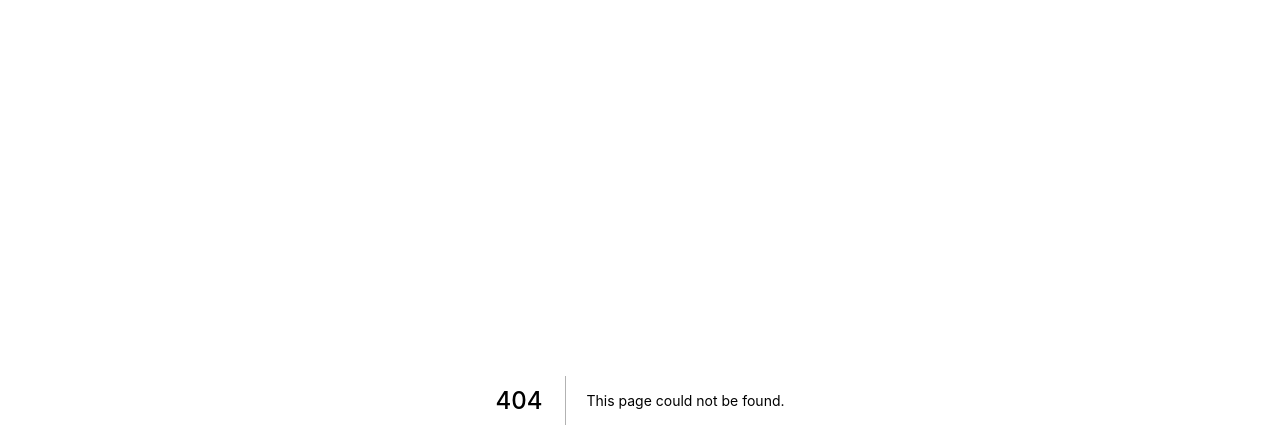
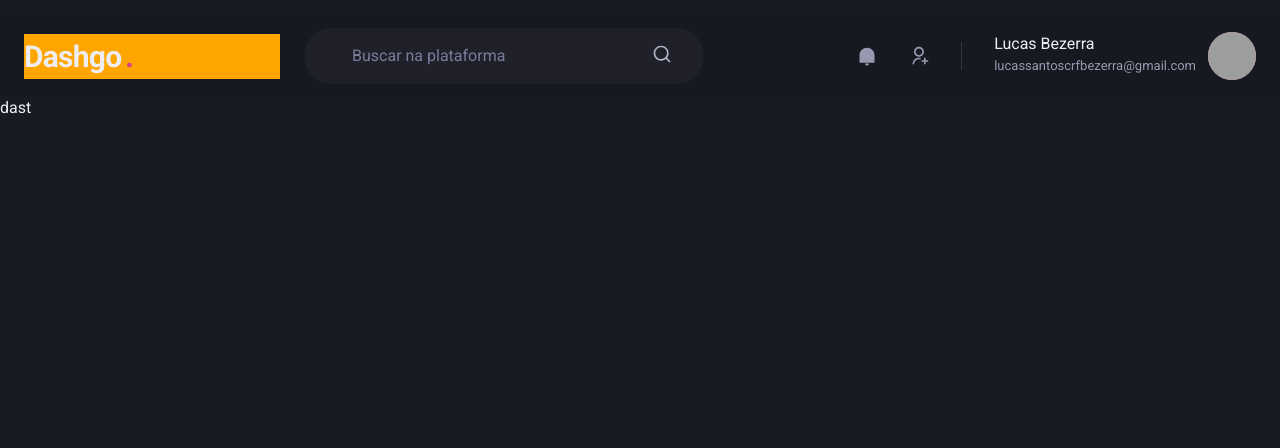
Before and after one commit to Lucasico/DashGo, a Next.js app: page /dashboard in a window 1280 px wide. Before the commit this address had no page. Shown: the top 448 px of the page. Built offline with nearby package versions, Linux system fonts and the light colour scheme; grey boxes are pictures that could not be loaded.

Commit message:
feat: add component de header ao app

```diff
--- a/package.json
+++ b/package.json
@@ -15,7 +15,8 @@
     "framer-motion": "^4",
     "next": "11.0.1",
     "react": "17.0.2",
-    "react-dom": "17.0.2"
+    "react-dom": "17.0.2",
+    "react-icons": "^4.2.0"
   },
   "devDependencies": {
     "@types/node": "^16.4.2",
--- /dev/null
+++ b/src/Components/Header/index.tsx
@@ -0,0 +1,91 @@
+import { Flex, Icon, Input, Text, HStack, Box, Avatar } from "@chakra-ui/react"
+import {RiNotificationFill, RiSearchLine, RiUserAddLine} from 'react-icons/ri'
+export function Header(){
+  return(
+    <Flex
+      as = "header"
+      width = "100%"
+      maxWidth={1400}
+      height = "20"
+      mx="auto"
+      mt="4"
+      px="6"
+      alignItems="center"
+      bg="blackAlpha.100"
+
+    >
+      <Text
+        fontSize="3xl"
+        fontWeight="bold"
+        letterSpacing="tight"
+        width = "64"
+        bg="orange"
+      >
+        Dashgo
+        <Text
+         as = "span"
+         color = "pink.500"
+         marginLeft = "1"
+        >
+          .
+        </Text>
+      </Text>
+
+      <Flex
+        as = "label"
+        flex = "1"
+        py="4"
+        px="8"
+        marginLeft="6"
+        maxWidth={400}
+        alignSelf="center"
+        color = "gray.200"
+        bg ="gray.800"
+        position = "relative"
+        borderRadius="full"
+      >
+
+        <Input
+          color = "gray.50"
+          variant="unstyled"
+          px="4"
+          mr="4"
+          placeholder="Buscar na plataforma"
+          _placeholder={{color: 'gray.400'}}
+        />
+
+        <Icon as = {RiSearchLine} fontSize="20"/>
+      </Flex>
+
+      <Flex
+        align="center"
+        marginLeft="auto"
+      >
+
+        <HStack
+         spacing="8"
+         mx="8"
+         pr="8"
+         py="1"
+         color="gray.300"
+         borderRightWidth={1}
+         borderColor="gray.700"
+        >
+          <Icon as = {RiNotificationFill} fontSize="20"/>
+          <Icon as = {RiUserAddLine} fontSize="20"/>
+        </HStack>
+
+        <Flex aling="center">
+          <Box paddingRight="3">
+            <Text>Lucas Bezerra</Text>
+            <Text color="gray.300" fontSize="small">
+              lucassantoscrfbezerra@gmail.com
+            </Text>
+          </Box>
+          <Avatar size="md" name="Lucas Bezerra" src="https://github.com/lucasico.png"/>
+        </Flex>
+      </Flex>
+    </Flex>
+
+  )
+}
--- /dev/null
+++ b/src/pages/dashboard.tsx
@@ -0,0 +1,9 @@
+import {Header} from '../Components/Header'
+export default function dashboard(){
+  return (
+    <>
+    <Header />
+    <h1>dast</h1>
+    </>
+  )
+}
```
Also changed, not shown: 1 other file (tests, documents, lock files or other folders).
